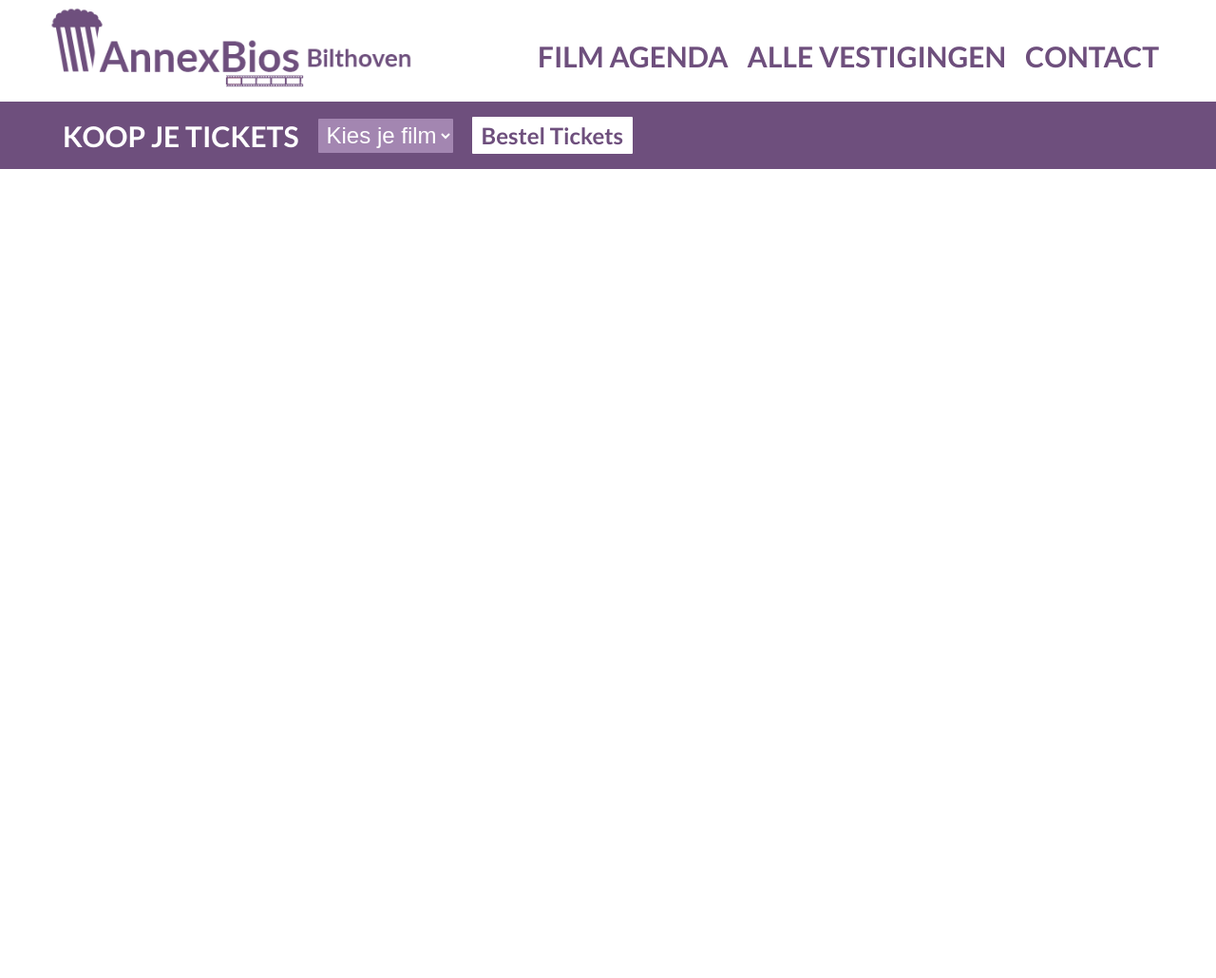
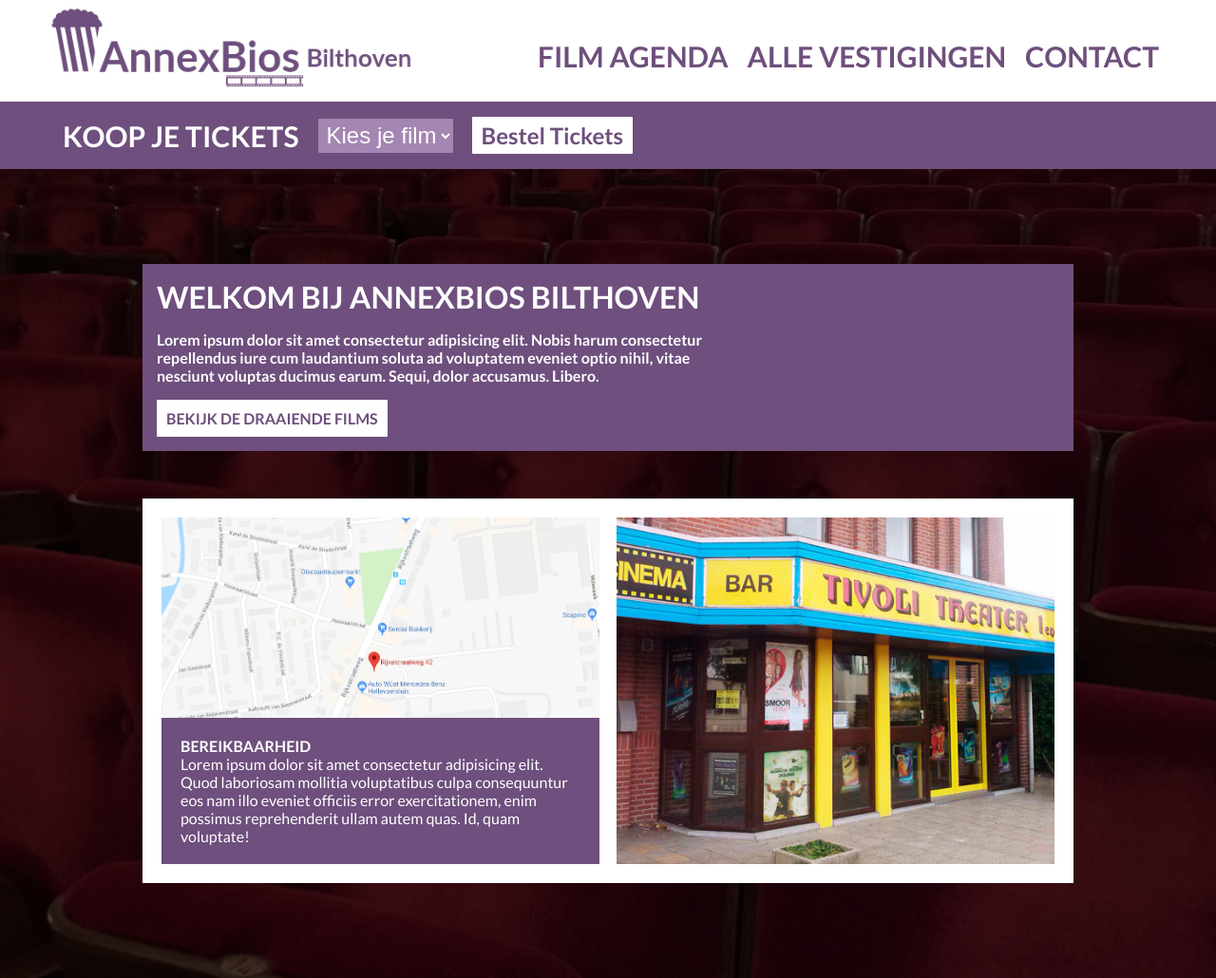
Before and after one commit to fugni/annex-bios, a PHP site: page / in a window 1280 px wide. Shown: the whole page at 95% size. Before the commit the page ends 178 px from the top, so only its background shows below. Run offline with PHP 8.4, Linux system fonts and the light colour scheme.

Commit message:
main page doneish

```diff
--- a/assets/css/style.css
+++ b/assets/css/style.css
@@ -196,3 +196,86 @@ a {
     border-radius: 1px;
     padding-left: 5px;
 }
+
+#body-top {
+    background: linear-gradient(rgba(0, 0, 0, 0.75), rgba(0, 0, 0, 0.75)), url("../img/header_afbeelding.jpg");
+    background-position: 0 -200px;
+    padding: 100px 0;
+    display: flex;
+    flex-direction: column;
+    align-items: center;
+}
+
+#welcome {
+    width: 75%;
+    background-color: var(--purple);
+    padding: 10px;
+    padding-bottom: 25px;
+}
+
+#welcome-txt {
+    margin: 5px;
+    padding-bottom: 5px;
+    font-weight: 700;
+    width: 60%;
+    color: #fff;
+}
+
+#welcome-txt h1 {
+    margin: 0;
+}
+
+#welcome a {
+    margin: 5px;
+    font-weight: 700;
+    padding: 10px 10px;
+    background-color: #fff;
+    color: var(--purple);
+    border-radius: 1px;
+}
+
+#welcome a:hover {
+    background-color: #ddd;
+}
+
+#location {
+    margin-top: 50px;
+    background-color: #fff;
+    padding: 20px;
+    width: calc(75% - 20px);
+    display: flex;
+    justify-content: space-between;
+
+}
+
+#location-left {
+    width: 49%;
+    position: relative;
+}
+
+#location-right {
+    width: 49%;
+}
+
+#location-right img {
+    height: 100%;
+    width: 100%;
+    object-fit: cover;
+}
+
+#location-map img {
+    width: 100%;
+}
+
+#location-info {
+    color: #fff;
+    background-color: var(--purple);
+    position: absolute;
+    bottom: 0;
+}
+
+#location-txt {
+    margin: 20px;
+    display: flex;
+    flex-direction: column;
+}
--- a/index.html
+++ b/index.html
@@ -48,6 +48,39 @@
         </div>
     </div>
 
+    <div id="body">
+        <div id="body-top">
+            <div id="welcome">
+                <div id="welcome-txt">
+                    <h1>WELKOM BIJ ANNEXBIOS BILTHOVEN</h1>
+                    <p>Lorem ipsum dolor sit amet consectetur adipisicing elit. Nobis harum consectetur repellendus iure cum laudantium soluta ad voluptatem eveniet optio nihil, vitae nesciunt voluptas ducimus earum. Sequi, dolor accusamus. Libero.</p>
+                </div>
+                <a href="#film-agenda">BEKIJK DE DRAAIENDE FILMS</a>
+            </div>
+            <div id="location">
+                <div id="location-left">
+                    <div id="location-map">
+                        <img src="assets/img/map.png" alt="">
+                    </div>
+                    <div id="location-info">
+                        <div id="location-txt">
+                            <b>BEREIKBAARHEID</b>
+                            <span>Lorem ipsum dolor sit amet consectetur adipisicing elit. Quod laboriosam mollitia voluptatibus culpa consequuntur eos nam illo eveniet officiis error exercitationem, enim possimus reprehenderit ullam autem quas. Id, quam voluptate!</span>
+                        </div>
+                    </div>
+                </div>
+                <div id="location-right">
+                    <img src="assets/img/Hellevoetssluis.jpg" alt="">
+                </div>
+            </div>
+        </div>
+        <div id="film-agenda">
+
+        </div>
+    </div>
+
+
+
     <script src="assets/js/script.js"></script>
 </body>
 </html>
```
Also changed, not shown: assets/img/Hellevoetssluis.jpg (added), assets/img/map.png (added).
